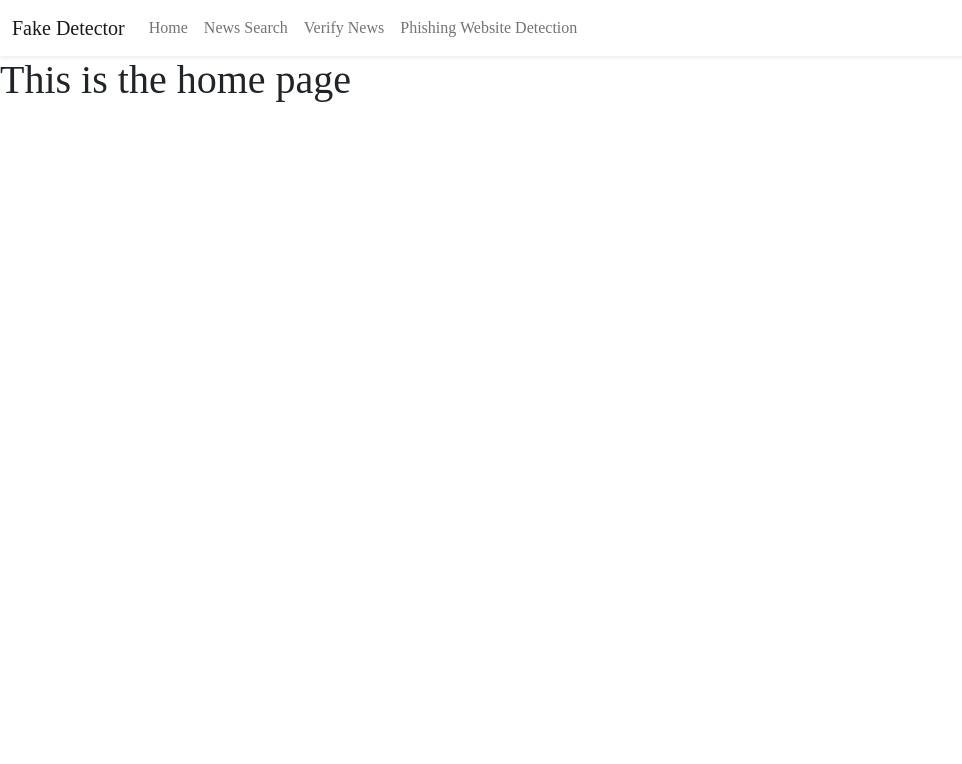
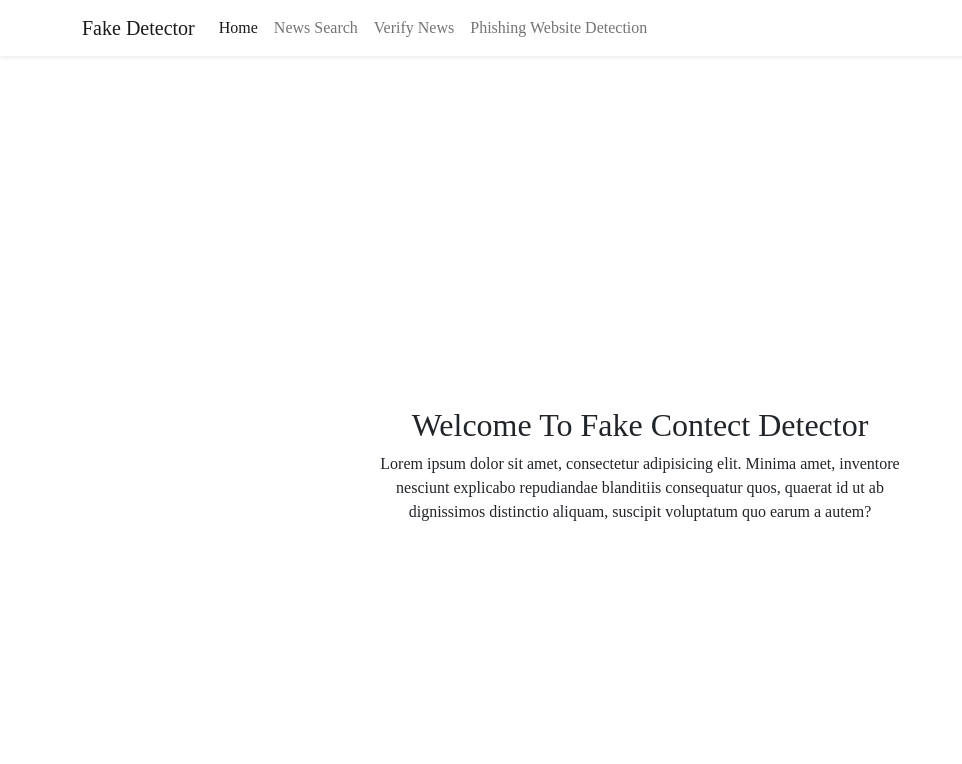
Before and after one commit to honeypatel66/Fake-Content-Detection, a Django app: page / in a window 1280 px wide. Shown: the top 764 px of the page, without its empty margins (0-962 px from the left). Before the commit the page ends 102 px from the top, so only its background shows below. Run offline with Django 3.2, Linux system fonts and the light colour scheme; some libraries are stand-ins or nearby versions.

Commit message:
updated file locations

```diff
--- a/FakeDetector/views.py
+++ b/FakeDetector/views.py
@@ -1,6 +1,7 @@
 from django.shortcuts import render
 from django.http import HttpResponse,JsonResponse
 from django.core import serializers
+from django.conf import settings
 import json
 import requests
 from .models import Articles
@@ -19,6 +20,7 @@ import time
 from dateutil.parser import parse as date_parse
 import numpy as np
 import pickle
+import os
 # Create your views here.
 
 def index(request):
@@ -39,14 +41,12 @@ def news_search(request):
 
         resp = requests.get(query)
 
-        print (resp)
 
         resp = resp.json()
 
-        pkl_filename = "pickle_model.pkl"
+        path = os.path.join(settings.BASE_DIR,"FakeDetector/DecisionTree_model.pkl")
 
-
-        with open("/home/notpreet/Documents/PMMS/MyProject/FakeDetector/pickle_model.pkl",'rb') as file:
+        with open(path,'rb') as file:
             pickle_model = pickle.load(file)
 
         myObj = []
@@ -94,10 +94,10 @@ def news_checker(request):
     if request.method == "POST":
         newsText = request.POST.get('newsPastingArea',False)
 
-        pkl_filename = "pickle_model.pkl"
+        path = os.path.join(settings.BASE_DIR,"FakeDetector/DecisionTree_model.pkl")
 
+        with open(path,'rb') as file:
 
-        with open("/home/notpreet/Documents/PMMS/MyProject/FakeDetector/pickle_model.pkl",'rb') as file:
             pickle_model = pickle.load(file)
 
         pre = pickle_model.predict([newsText])
@@ -108,7 +108,6 @@ def news_checker(request):
             pre = "true"
 
         dict  = {"prediction":pre}
-        print (dict)
         return JsonResponse(dict,status = 200)
 
 def phishing_detection(request):
@@ -675,7 +674,7 @@ def phishing_checker(request):
         array = np.array(new_input)
         array.reshape(-1,1)
 
-        pkl_filename = "/home/notpreet/Documents/PMMS/MyProject/FakeDetector/random_forest_model.pkl"
+        pkl_filename = os.path.join(settings.BASE_DIR,"FakeDetector/random_forest_model.pkl")
         with open(pkl_filename,'rb') as file:
             pickle_model = pickle.load(file)
 
--- a/templates/base.html
+++ b/templates/base.html
@@ -50,7 +50,6 @@
                 no-repeat;
   }
 
-
   body.loading .modal {
       overflow: hidden;
   }
@@ -64,24 +63,24 @@
 </head>
 <body>
   <nav class="navbar navbar-expand-md navbar-light bg-white shadow-sm">
-    <div class="container-fluid">
+    <div class="container">
       <a class="navbar-brand" href="/">Fake Detector</a>
       <button class="navbar-toggler" type="button" data-bs-toggle="collapse" data-bs-target="#navbarText" aria-controls="navbarText" aria-expanded="false" aria-label="Toggle navigation">
         <span class="navbar-toggler-icon"></span>
       </button>
       <div class="collapse navbar-collapse" id="navbarText">
-        <ul class="navbar-nav me-auto mb-2 mb-lg-0">
+        <ul class="navbar-nav ml-auto">
           <li class="nav-item">
-            <a class="nav-link" aria-current="page" href="/">Home</a>
+            <a class="nav-link {% if request.path == '/' %} active {% endif %} " aria-current="page" href="/">Home</a>
           </li>
           <li class="nav-item">
-            <a class="nav-link" href="/news">News Search</a>
+            <a class="nav-link {% if request.path == '/news/' %} active {% endif %} {% if request.path == '/news/news_search' %} active {% endif %}" href="/news">News Search</a>
           </li>
           <li class="nav-item">
-            <a class="nav-link" href="/verify_news">Verify News</a>
+            <a class="nav-link {% if request.path == '/verify_news' %} active {% endif %}" href="/verify_news">Verify News</a>
           </li>
           <li class="nav-item">
-            <a class="nav-link" href="/phishing_detection">Phishing Website Detection</a>
+            <a class="nav-link {% if request.path == '/phishing_detection' %} active {% endif %}" href="/phishing_detection">Phishing Website Detection</a>
           </li>
         </ul>
       </div>
--- a/templates/index.html
+++ b/templates/index.html
@@ -1,6 +1,10 @@
 {% extends 'base.html' %}
 {% block content %}
-
-<h1>This is the home page</h1>
+<section class="mySec" style="text-align: center; margin: 350px;">
+    <div class="container">
+        <h2>Welcome To Fake Contect Detector</h2>
+        <p>Lorem ipsum dolor sit amet, consectetur adipisicing elit. Minima amet, inventore nesciunt explicabo repudiandae blanditiis consequatur quos, quaerat id ut ab dignissimos distinctio aliquam, suscipit voluptatum quo earum a autem?</p>
+    </div>
+</section>
 
 {% endblock content%}
```
Also changed, not shown: templates/phishing_detection.html (+9 -4 lines), templates/verify_news.html (+6 -3 lines), 1 other file.
